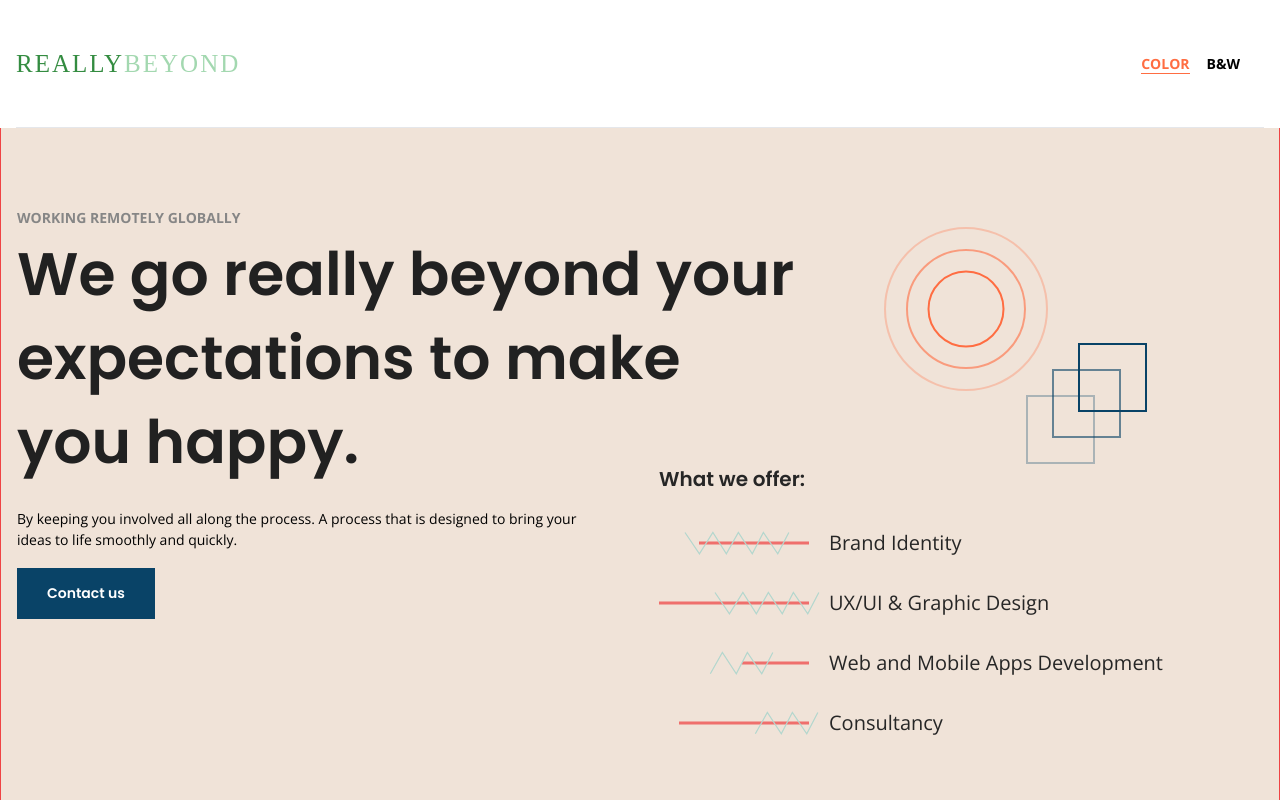
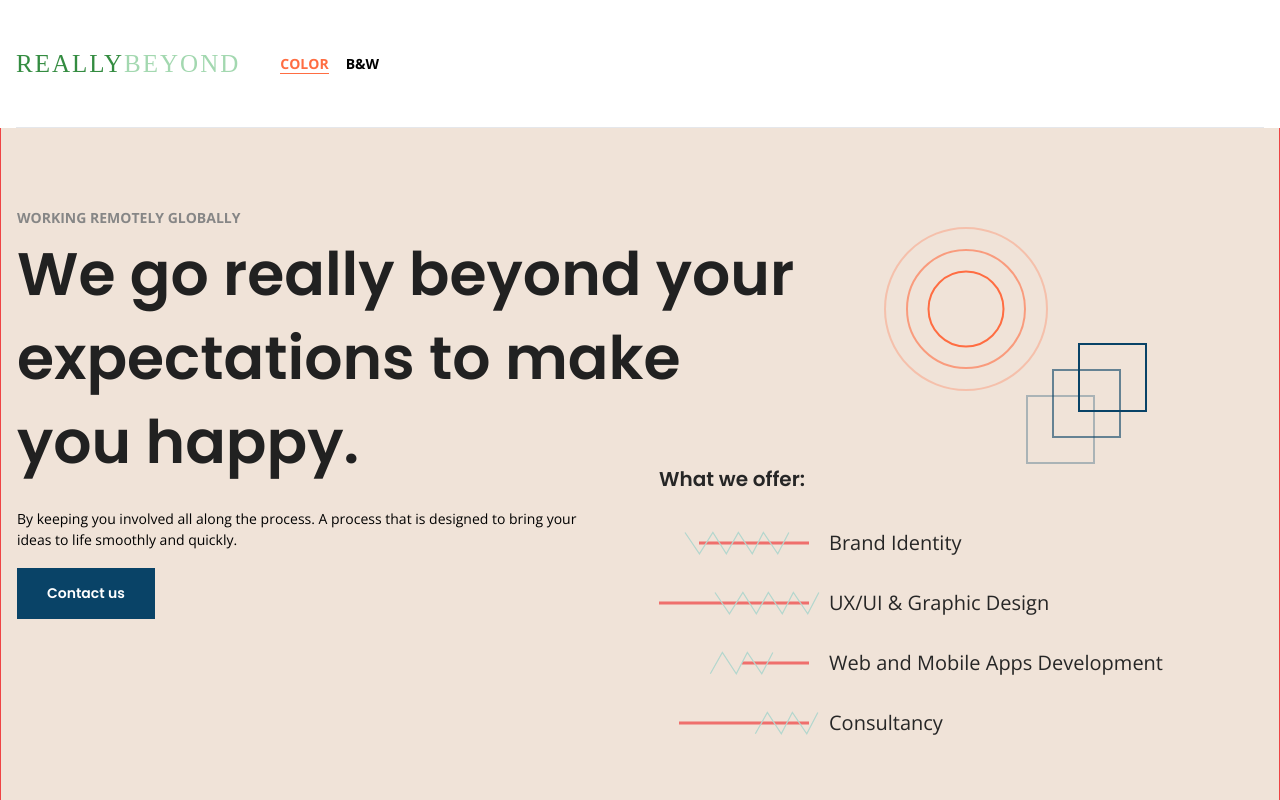
Before and after one commit to Kingkon963/reallyBeyond, a Next.js app: page / in a window 1280 px wide. Shown: the top 800 px of the page. Built offline with nearby package versions, Linux system fonts and the light colour scheme; a web font is replaced by a local one.

Commit message:
nav shifted to left

```diff
--- a/src/components/Header.tsx
+++ b/src/components/Header.tsx
@@ -22,7 +22,7 @@ function Header({ showContactBtn = false }: HeaderInterface) {
               <span className="text-lightGreen dark:text-gray-400">BEYOND</span>
             </a>
           </div>
-          <nav>
+          <nav className="ml-10 mr-auto">
             <ColorSwitch />
           </nav>
           <a
--- a/styles/Header.module.scss
+++ b/styles/Header.module.scss
@@ -26,7 +26,7 @@
       // }
     }
     nav {
-      margin-left: auto;
+      //margin-left: auto;
       ul {
         //display: flex;
         //margin-right: 40px;
```
